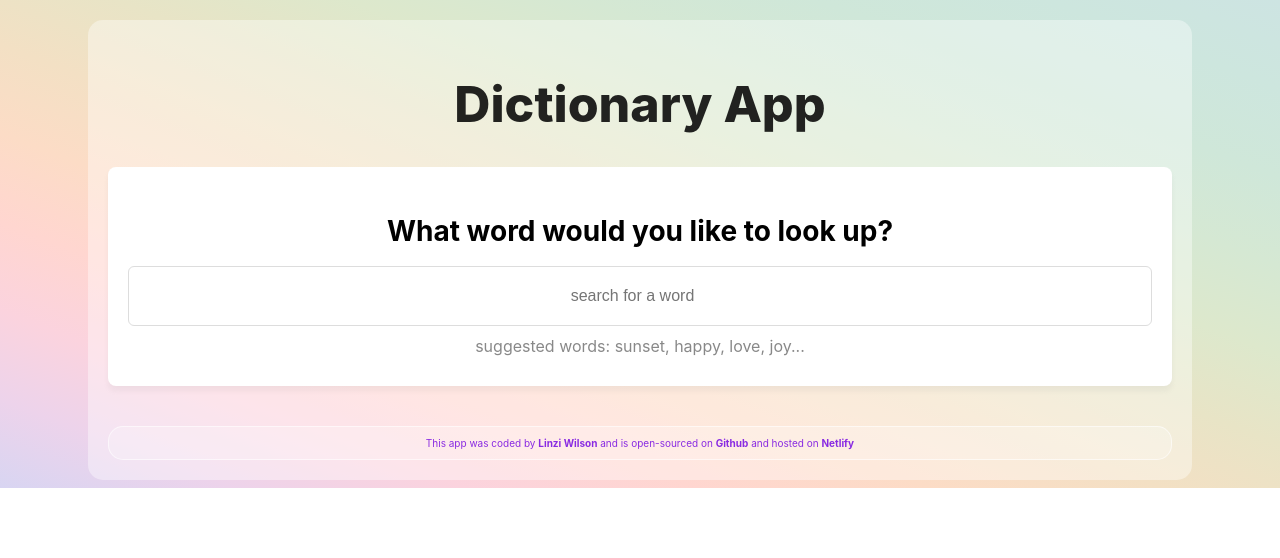
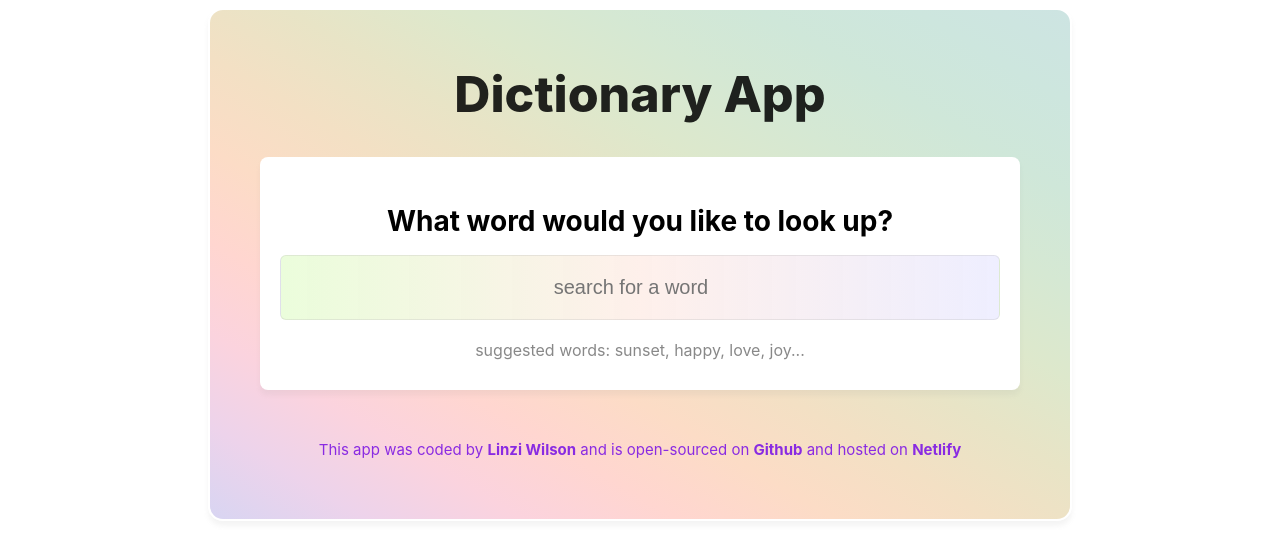
Before and after one commit to xiwilson/xi-dictionary, a React (Create React App) app: page / in a window 1280 px wide. Shown: the top 558 px of the page. Built offline with nearby package versions, Linux system fonts and the light colour scheme; no server answers.

Commit message:
Added App CSS

```diff
--- a/src/App.css
+++ b/src/App.css
@@ -1,8 +1,26 @@
 .App {
-  margin: 20px 80px 0px 80px;
-  padding: 20px;
+  margin: 0px 200px 0px 200px;
+  padding: 20px 50px 50px 50px;
   border-radius: 15px;
-  background-color: rgba(255, 255, 255, 0.374);
+  border: 2px solid white;
+  background-image: linear-gradient(
+    to right top,
+    #d8d5f2,
+    #edd3eb,
+    #fbd3de,
+    #ffd6d0,
+    #fcdcc6,
+    #f3e0c4,
+    #e8e4c6,
+    #dde8cc,
+    #d5e8d3,
+    #cfe7d9,
+    #cde6de,
+    #cde4e2
+  );
+  background-repeat: no-repeat;
+  background-size: cover;
+  box-shadow: 0px 5px 5px rgba(151, 151, 151, 0.1);
 }
 .App-header {
   display: block;
@@ -14,11 +32,8 @@ footer {
   padding: 10px;
   margin-top: 40px;
   text-align: center;
-  font-size: 10px;
+  font-size: 15px;
   color: blueviolet;
-  background-color: rgba(255, 255, 255, 0.226);
-  border: 1px solid rgba(255, 255, 255, 0.579);
-  border-radius: 15px;
 }
 footer a {
   color: rgb(137, 43, 226);
--- a/src/Dictionary.css
+++ b/src/Dictionary.css
@@ -8,18 +8,30 @@ h4 {
   font-size: 28px;
   text-align: center;
 }
+
 .dictionary-top input {
   width: 100%;
   padding: 20px;
   border-radius: 6px;
-  border: 1px solid #ddd;
+  border: 1px solid rgba(186, 186, 186, 0.29);
   text-align: center;
-  font-size: 16px;
+  font-size: 20px;
   margin-top: -20px;
+  background: rgba(207, 250, 170, 0.349);
+  background: linear-gradient(
+    90deg,
+    rgba(207, 250, 170, 0.418) 0%,
+    rgba(253, 221, 210, 0.447) 50%,
+    rgba(212, 212, 255, 0.388) 100%
+  );
+}
+.dictionary-top input:focus {
+  outline: none;
+  color: rgb(106, 23, 184);
 }
 .dictionary-top .hint {
   font-size: 16px;
-  margin-top: 10px;
+  margin-top: 20px;
   color: rgba(0, 0, 0, 0.466);
   text-align: center;
 }
--- a/src/index.css
+++ b/src/index.css
@@ -4,23 +4,7 @@ body {
     sans-serif;
   -webkit-font-smoothing: antialiased;
   -moz-osx-font-smoothing: grayscale;
-  background-image: linear-gradient(
-    to right top,
-    #d8d5f2,
-    #edd3eb,
-    #fbd3de,
-    #ffd6d0,
-    #fcdcc6,
-    #f3e0c4,
-    #e8e4c6,
-    #dde8cc,
-    #d5e8d3,
-    #cfe7d9,
-    #cde6de,
-    #cde4e2
-  );
-  background-repeat: no-repeat;
-  background-size: cover;
+  background-color: white;
 }
 
 code {
```
Also changed, not shown: src/xi logo.png (added).
